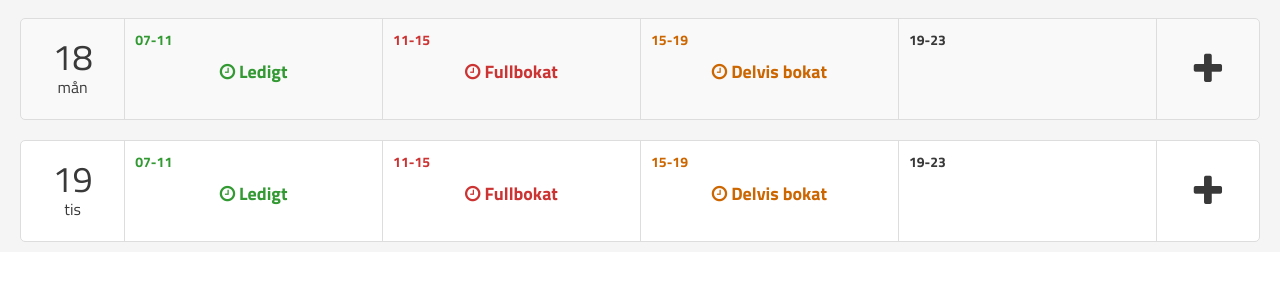
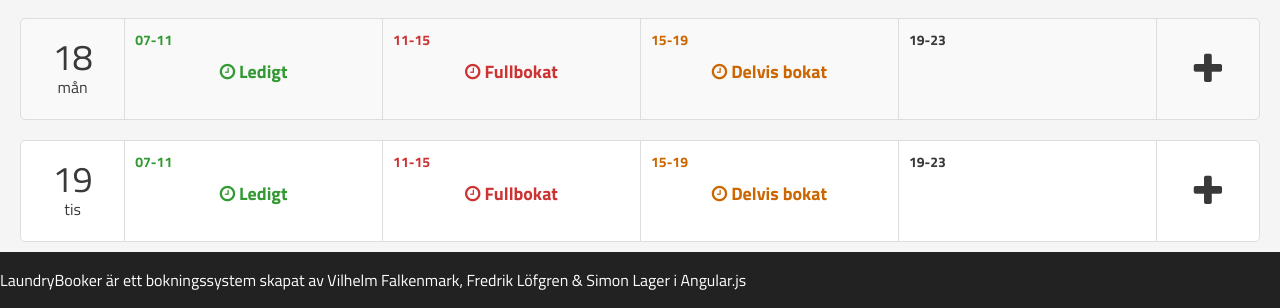
Before and after one commit to vilhelmfalkenmark/Laundry-Booker, a website: page dev/index.html in a window 1280 px wide. Shown: the part 778-1086 px from the top of the page. Before the commit the page ends 1030 px from the top, so only its background shows below. Drawn offline with Linux system fonts and the light colour scheme.

Commit message:
Added footer

```diff
--- a/dev/index.html
+++ b/dev/index.html
@@ -56,12 +56,12 @@
                     </div>
                 </div>
                 <div class="time-col span-l3-m3-s3 full">11-15
-                                    <div class="preview-container">
+                    <div class="preview-container">
                         <p><i class="fa fa-clock-o"></i> Fullbokat</p>
                     </div>
                 </div>
                 <div class="time-col span-l3-m3-s3 partial">15-19
-                                                    <div class="preview-container">
+                    <div class="preview-container">
                         <p><i class="fa fa-clock-o"></i> Delvis bokat</p>
                     </div>
                 </div>
@@ -85,6 +85,12 @@
 
   </div>
 
+ <!-- FOOTER -->
+<footer class="row">
+<p>
+LaundryBooker är ett bokningssystem skapat av Vilhelm Falkenmark, Fredrik Löfgren & Simon Lager i Angular.js
+</p>
+</footer>
 
 
   <script src="js/libs/angular.min.js"></script>
--- /dev/null
+++ b/dev/scss/_footer.scss
@@ -0,0 +1,4 @@
+footer {
+    background: $highlightColor;
+    color: $white;
+}
--- a/dev/scss/stylesheet.scss
+++ b/dev/scss/stylesheet.scss
@@ -5,3 +5,4 @@
 @import "_main.scss";
 @import "_components.scss";
 @import "_landing.scss";
+@import "_footer.scss";
```
Also changed, not shown: dev/css/stylesheet.css.
